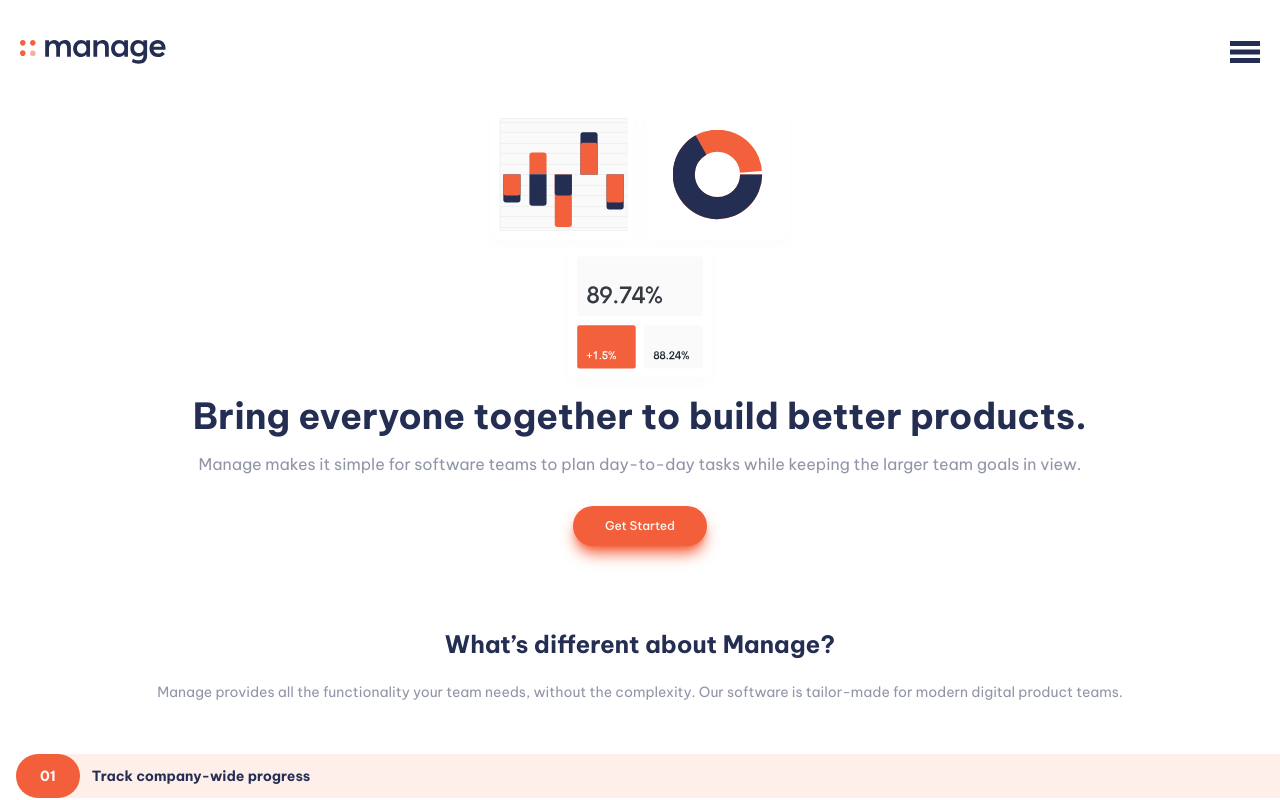
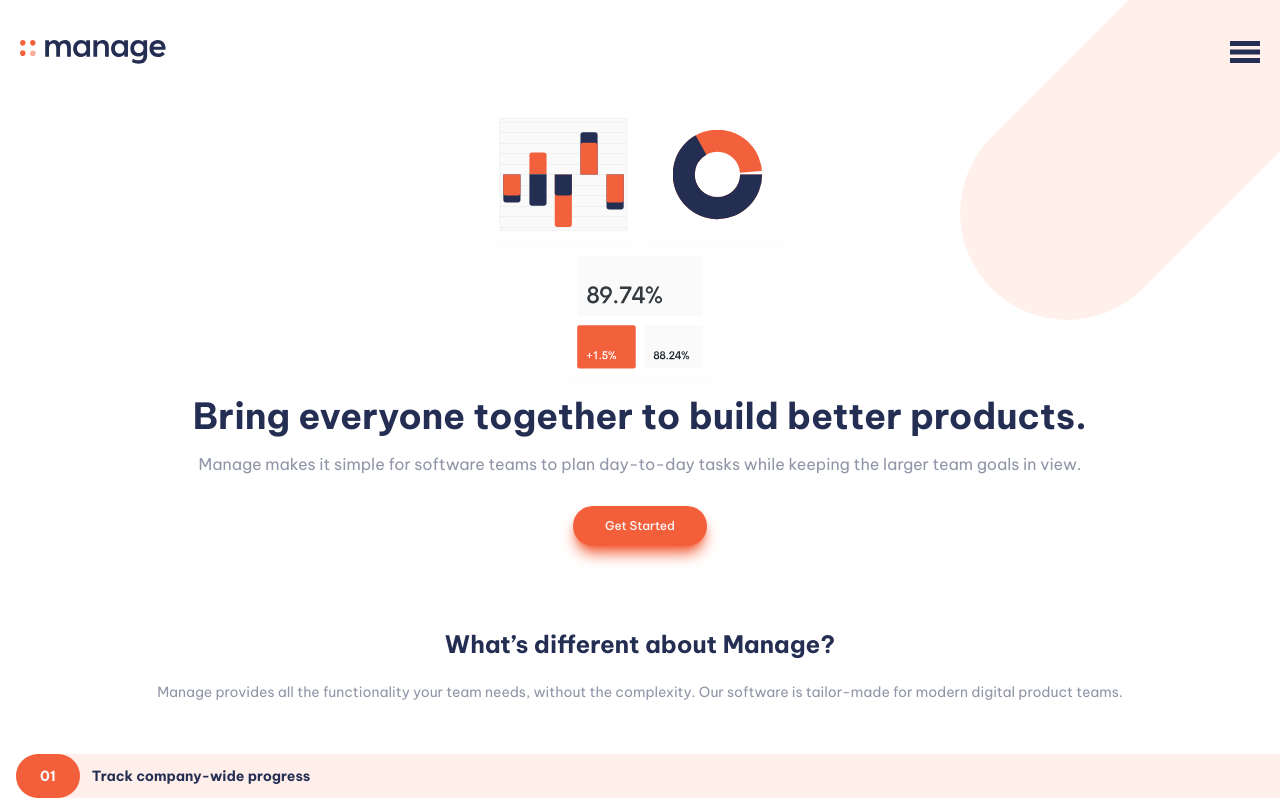
Before and after one commit to RestingState/mentor-site, a Next.js app: page / in a window 1280 px wide. Shown: the top 800 px of the page. Built offline with nearby package versions, Linux system fonts and the light colour scheme.

Commit message:
added background image

```diff
--- a/src/app/layout.tsx
+++ b/src/app/layout.tsx
@@ -20,7 +20,7 @@ export default function RootLayout({
   return (
     <html lang='en'>
       <body
-        className={`${beVietnamPro.className} text-sm text-dark-grayish-blue`}
+        className={`${beVietnamPro.className} bg-tablet bg-[length:400px] bg-[right_-5rem_top_-5rem] bg-no-repeat text-sm text-dark-grayish-blue 2xl:bg-auto 2xl:bg-[right_-10rem_top_-12rem]`}
       >
         <Header />
         {children}
--- a/tailwind.config.js
+++ b/tailwind.config.js
@@ -26,7 +26,8 @@ module.exports = {
     },
     extend: {
       backgroundImage: {
-        mobile: "url('./images/bg-simplify-section-mobile.svg')",
+        mobile: "url('./assets/svg/bg-simplify-section-mobile.svg')",
+        tablet: "url('./assets/svg/bg-tablet-pattern.svg')",
       },
       screens: {
         '2xl': '1440px',
```
